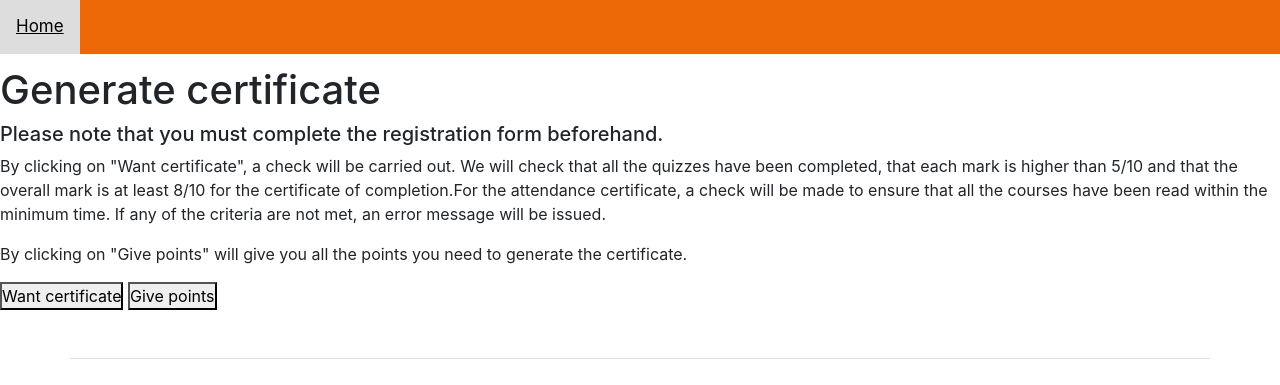
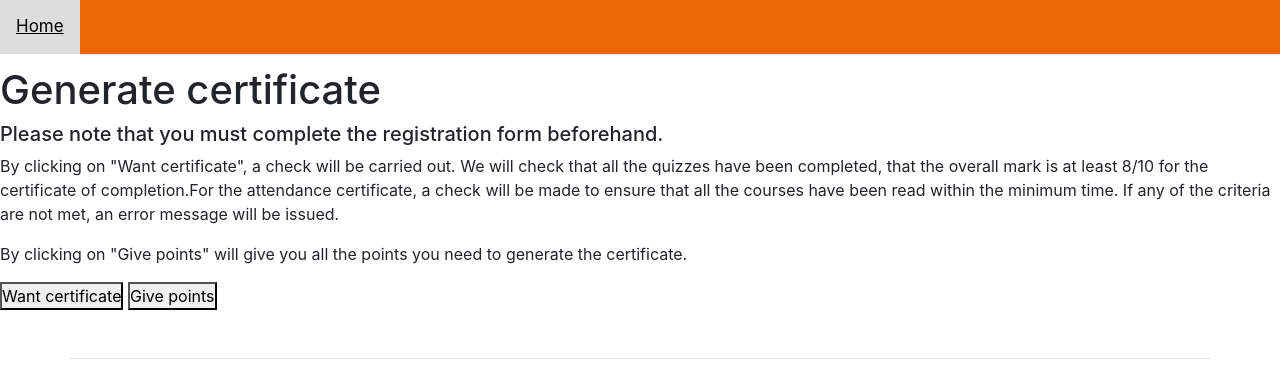
Before and after one commit to Xeone971/Certificate, a website with bundled scripts: page html/approbation.html in a window 1280 px wide. Shown: the top 385 px of the page. Built offline with nearby package versions, Linux system fonts and the light colour scheme.

Commit message:
edit text

```diff
--- a/html/approbation.html
+++ b/html/approbation.html
@@ -5,7 +5,7 @@ Project: FitNESS 2 ERASMUS+
 File Created: Thursday, 11th April 2024
 Authors: Steward OUADI (AgroParisTech),  Olivier VITRAC (INRAE), Lucca COLLAS
 -----
-Last Modified: Friday, 24th May 2024
+Last Modified: Tuesday, 4th June 2024
 Modified By: Lucca COLLAS
 -->
 
@@ -38,7 +38,7 @@ Modified By: Lucca COLLAS
     <main-header></main-header>
     <h1>Generate certificate</h1>
     <h5>Please note that you must complete the registration form beforehand.</h5>
-    <p>By clicking on "Want certificate", a check will be carried out. We will check that all the quizzes have been completed, that each mark is higher than 5/10 and that the overall mark is at
+    <p>By clicking on "Want certificate", a check will be carried out. We will check that all the quizzes have been completed, that the overall mark is at
         least 8/10 for the certificate of completion.For the attendance certificate, a check will be made to ensure that all the courses have been read within the minimum time. If any of the criteria
         are not met, an error message will be issued.</p>
     <p>By clicking on "Give points" will give you all the points you need to generate the certificate.</p>
```
